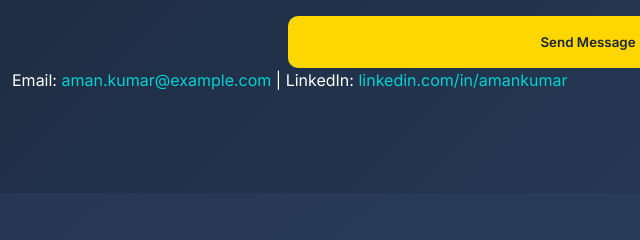
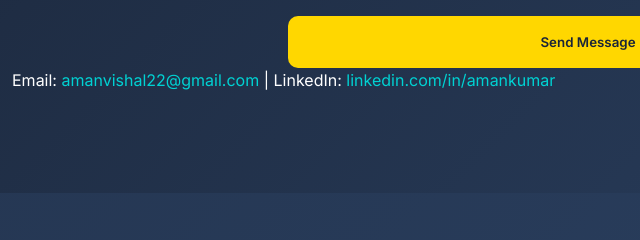
Before and after one commit to amankumarvishal/x-ai-3, a plain HTML site: page index.html in a window 1280 px wide. Shown: the part 3090-3330 px from the top of the page, 52-692 px from the left. Drawn offline with Linux system fonts and the light colour scheme.

Commit message:
Update index.html

```diff
--- a/index.html
+++ b/index.html
@@ -75,7 +75,7 @@
             <textarea placeholder="Your Message" required></textarea>
             <button type="submit">Send Message</button>
         </form>
-        <p>Email: <a href="mailto:aman.kumar@example.com">aman.kumar@example.com</a> | LinkedIn: <a href="https://linkedin.com/in/amankumar" target="_blank">linkedin.com/in/amankumar</a></p>
+        <p>Email: <a href="mailto:aman.kumar@example.com">amanvishal22@gmail.com</a> | LinkedIn: <a href="https://linkedin.com/in/amankumarvishal" target="_blank">linkedin.com/in/amankumar</a></p>
     </section>
 
     <footer class="footer">
```
